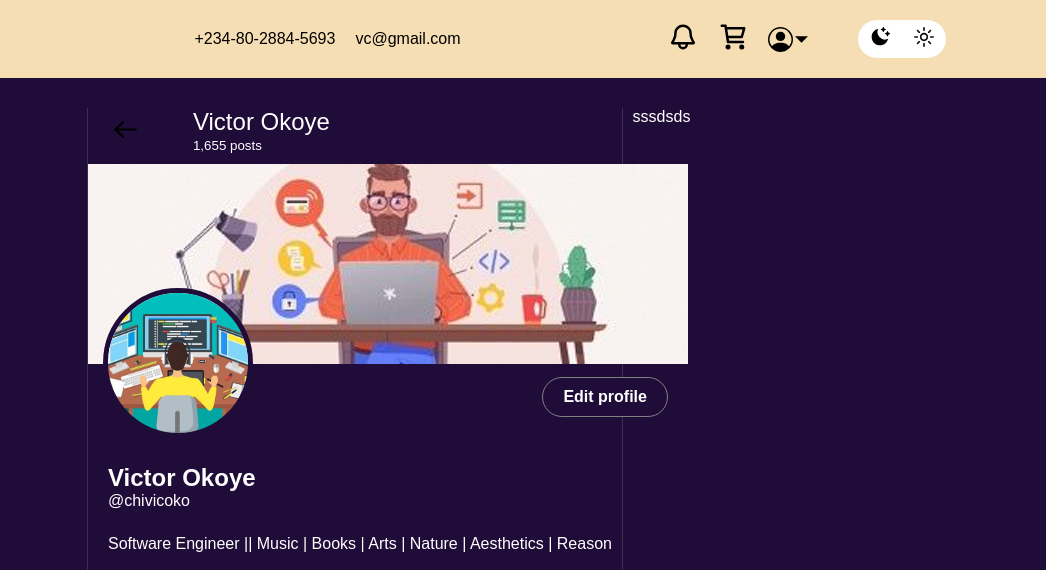
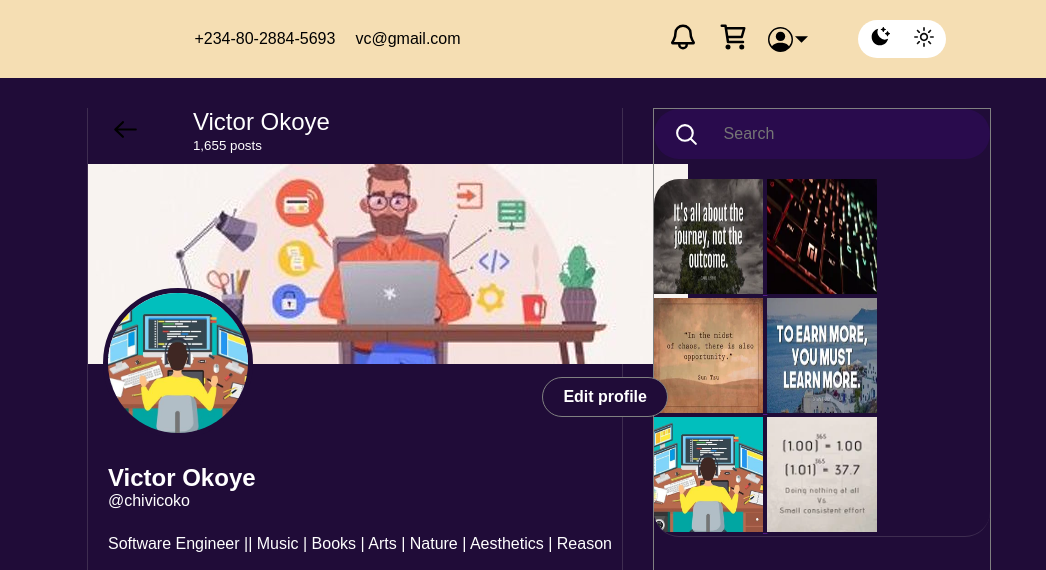
Before and after one commit to chivicoko/vc-social, a plain HTML site: page index.html in a window 1280 px wide. Shown: the top 570 px of the page, 234-1280 px from the left. Drawn offline with Linux system fonts and the light colour scheme.

Commit message:
add the small gallery section

```diff
--- a/assets/css/style.css
+++ b/assets/css/style.css
@@ -318,6 +318,7 @@ nav ul li a {
     justify-content: space-between;
     align-items: center;
     margin-inline: 15px;
+    cursor: pointer;
 }
 
 .post-area-details {
@@ -341,3 +342,49 @@ nav ul li a {
 .post-area-img-2 {
     width: 30px;
 }
+
+.col-end .right-side {
+    /* width: 100%; */
+    height: 500px;
+    border: 1px solid gray;
+    margin-left: 20px;
+
+}
+
+.search-area {
+    display: flex;
+    align-items: center;
+    padding: 10px 20px;
+    background: #290b4d;
+    border-radius: 50px;
+}
+
+.search-area img {
+    width: 25px;
+    margin-right: 25px;
+}
+
+.search-area input {
+    height: 30px;
+    width: 300px;
+    background: #290b4d;
+    border: none;
+    caret-color: gray;
+    font-size: medium;
+}
+
+.search-area input:focus {
+    outline: none;
+}
+
+.images {
+    border-radius: 25px;
+    overflow: hidden;
+    margin-top: 20px;
+    border-bottom: .5px solid rgba(189, 184, 184, 0.194);
+}
+
+.images img {
+    width: 32.5%;
+    height: 115px;
+}
--- a/index.html
+++ b/index.html
@@ -131,7 +131,9 @@
                     </div>
                     <div class="post-area">
                         <div class="post-area-details">
-                            <img class="post-area-img-1" src="assets/images/csaba_kissi.jpeg" alt="">
+                            <a href="">
+                                <img class="post-area-img-1" src="assets/images/csaba_kissi.jpeg" alt="">
+                            </a>
                             <div class="post-details">
                                 <p><strong>Csabba Kissi</strong> @csaba_kissi . Aug 30</p>
                                 <p class="post-1">Discover these <strong>20</strong> captivating <strong>public APIs: <br></strong></p>
@@ -141,7 +143,34 @@
                     </div>
                 </div>
             </div>
-            <div class="col col-end col-2-">sssdsds</div>
+            <div class="col col-end col-2-">
+                <div class="right-side">
+                    <div class="search-area">
+                        <img src="assets/images/search-svgrepo-com.svg" alt="">
+                        <input type="text" placeholder="Search">
+                    </div>
+                    <div class="images">
+                        <a href="">
+                            <img src="assets/images/about-life.webp" alt="">
+                        </a>
+                        <a href="">
+                            <img src="assets/images/keyboard.webp" alt="">
+                        </a>
+                        <a href="">
+                            <img src="assets/images/chaos.webp" alt="">
+                        </a>
+                        <a href="">
+                            <img src="assets/images/learn-more.webp" alt="">
+                        </a>
+                        <a href="">
+                            <img src="assets/images/victor-twitter - NA8XehdY_400x400.jpeg" alt="">
+                        </a>
+                        <a href="">
+                            <img src="assets/images/doing.webp" alt="">
+                        </a>
+                    </div>
+                </div>
+            </div>
         </div>
     </section>
 
```
Also changed, not shown: assets/images/about-life.webp (added), assets/images/chaos.webp (added), assets/images/doing.webp (added), assets/images/keyboard.webp (added), assets/images/learn-more.webp (added), assets/images/search-svgrepo-com.svg (added).
